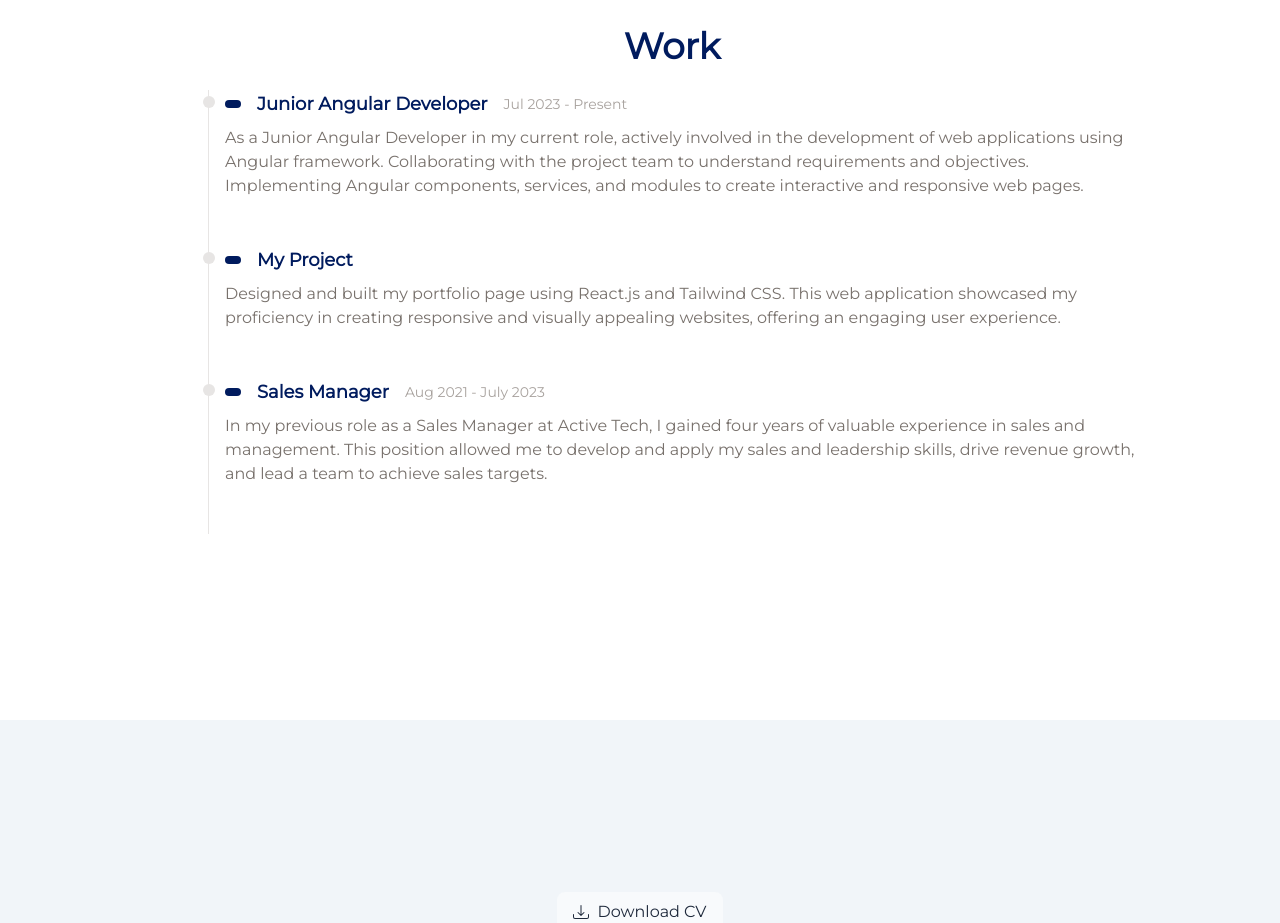
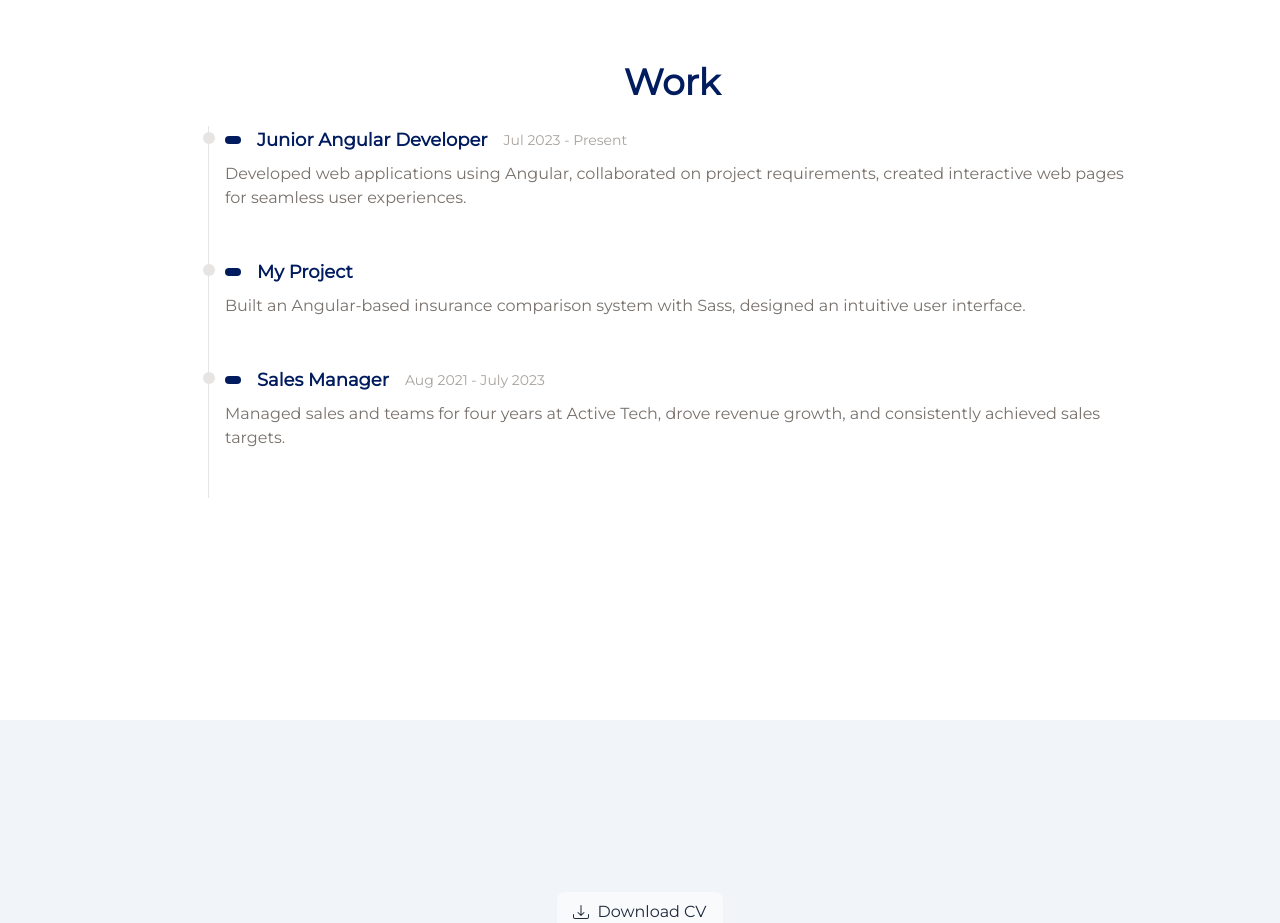
Before and after one commit to RonBachar/my-site, a React (Vite) app: page / in a window 1280 px wide. Shown: the part 1720-2643 px from the top of the page. Built offline with nearby package versions, Linux system fonts and the light colour scheme.

Commit message:
details change

```diff
--- a/src/components/Work.jsx
+++ b/src/components/Work.jsx
@@ -3,35 +3,29 @@ import WorkItem from "../components/WorkItem";
 
 const data = [
   {
-
     title: "Junior Angular Developer",
     duration: "Jul 2023 - Present",
     details: `
-    As a Junior Angular Developer in my current role, actively involved in the development of web applications using Angular framework.
-    Collaborating with the project team to understand requirements and objectives.
-    Implementing Angular components, services, and modules to create interactive and responsive web pages.
-    `
-    ,
+    Developed web applications using Angular, collaborated on project requirements, created interactive web pages for seamless user experiences.
+    `,
   },
   {
-
     title: "My Project",
     duration: "",
     details: `
-    Designed and built my portfolio page using React.js and Tailwind CSS. This web application showcased my proficiency in creating responsive and visually appealing websites, offering an engaging user experience.
-    `
-    ,
+    Built an Angular-based insurance comparison system with Sass, designed an intuitive user interface.
+    `,
   },
   {
-
     title: "Sales Manager",
     duration: "Aug 2021 - July 2023",
     details: `
-    In my previous role as a Sales Manager at Active Tech, I gained four years of valuable experience in sales and management. This position allowed me to develop and apply my sales and leadership skills, drive revenue growth, and lead a team to achieve sales targets.
-    `
-    ,
+    Managed sales and teams for four years at Active Tech, drove revenue growth, and consistently achieved sales targets.
+    `,
   },
 ];
+
+
 
 const Work = () => {
   return (
```
